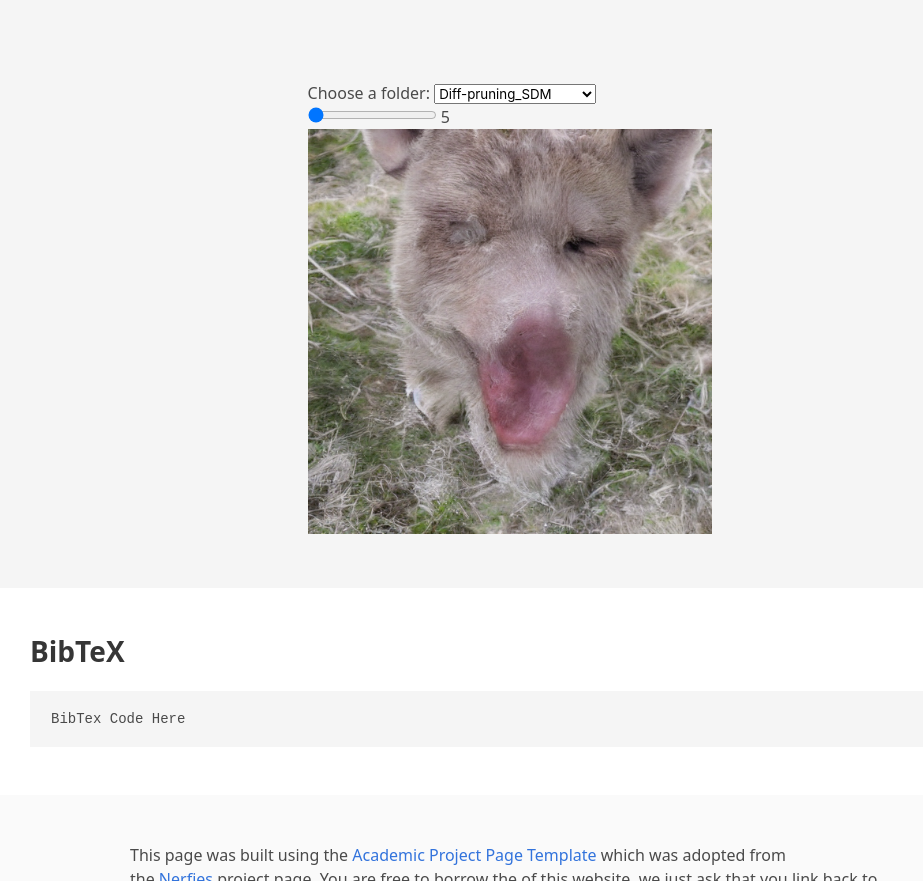
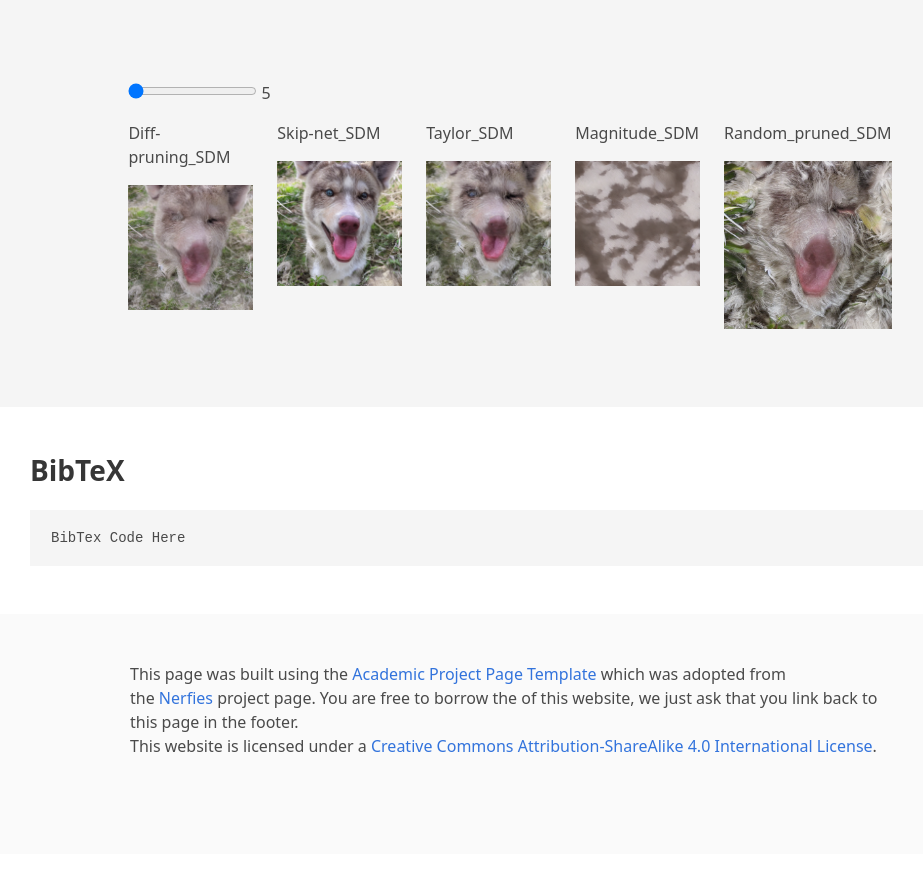
Before and after one commit to rusu4943/CSN, a plain HTML site: page index.html in a window 1280 px wide. Shown: the part 1126-2007 px from the top of the page, without its empty margins (130-1053 px from the left). After the commit the page ends 1980 px from the top, so only its background shows below. Drawn offline with nearby package versions, Linux system fonts and the light colour scheme; some icons are missing.

Commit message:
Update index.html

```diff
--- a/index.html
+++ b/index.html
@@ -180,35 +180,50 @@
       <div class="column is-four-fifths">
         <div class="content has-text-justified">
           <p>
-            <label for="folderSelect">Choose a folder:</label>
-            <select id="folderSelect" onchange="updateImage()">
-              <option value="Diff-pruning_SDM">Diff-pruning_SDM</option>
-              <option value="Skip-net_SDM">Skip-net_SDM</option>
-              <option value="Taylor_SDM">Taylor_SDM</option>
-              <option value="magnitude_SDM">Magnitude_SDM</option>
-              <option value="random_pruned_SDM">Random_pruned_SDM</option>
-            </select>
-            <br />
             <input id="valR" type="range" min="5" max="50" value="5" step="5" oninput="showVal(this.value)" onchange="showVal(this.value)" />
             <span id="range">5</span>
             <br />
-            <img id="img">
+            <div class="columns is-centered">
+              <div class="column">
+                <p>Diff-pruning_SDM</p>
+                <img id="img1">
+              </div>
+              <div class="column">
+                <p>Skip-net_SDM</p>
+                <img id="img2">
+              </div>
+              <div class="column">
+                <p>Taylor_SDM</p>
+                <img id="img3">
+              </div>
+              <div class="column">
+                <p>Magnitude_SDM</p>
+                <img id="img4">
+              </div>
+              <div class="column">
+                <p>Random_pruned_SDM</p>
+                <img id="img5">
+              </div>
+            </div>
 
             <script>
-              function showVal(newVal){
-                document.getElementById("range").innerHTML=newVal;
-                updateImage();
+              function showVal(newVal) {
+                document.getElementById("range").innerHTML = newVal;
+                updateImages();
               }
 
-              function updateImage() {
-                var folder = document.getElementById("folderSelect").value;
+              function updateImages() {
                 var val = document.getElementById("valR").value;
-                document.getElementById("img").src = "static/images/SDM/" + folder + "/" + val + ".png";
+                document.getElementById("img1").src = "static/images/SDM/Diff-pruning_SDM/" + val + ".png";
+                document.getElementById("img2").src = "static/images/SDM/Skip-net_SDM/" + val + ".png";
+                document.getElementById("img3").src = "static/images/SDM/Taylor_SDM/" + val + ".png";
+                document.getElementById("img4").src = "static/images/SDM/Magnitude_SDM/" + val + ".png";
+                document.getElementById("img5").src = "static/images/SDM/Random_pruned_SDM/" + val + ".png";
               }
 
-              // Initialize the image on page load
+              // Initialize the images on page load
               window.onload = function() {
-                updateImage();
+                updateImages();
               }
             </script>
           </p>
@@ -218,34 +233,6 @@
   </div>
 </section>
 
-
-<!-- <section class="section hero is-light">
-  <div class="container is-max-desktop">
-    <div class="columns is-centered has-text-centered">
-      <div class="column is-four-fifths">
-        <div class="content has-text-justified">
-          <p>
-            <input id="valR" type="range" min="5" max="50" value="0" step="5" oninput="showVal(this.value)" onchange="showVal(this.value)" />
-            <span id="range">0</span>
-            <br />
-            <img id="img">
-
-          <script>
-
-            var val = document.getElementById("valR").value;
-                document.getElementById("range").innerHTML=val;
-                document.getElementById("img").src = "static/images/SDM/Diff-pruning_SDM/"+val + ".png";
-                function showVal(newVal){
-                  document.getElementById("range").innerHTML=newVal;
-                  document.getElementById("img").src = "static/images/SDM/Diff-pruning_SDM/"+newVal+ ".png";
-                }
-          </script>
-          </p>
-        </div>
-      </div>
-    </div>
-  </div>
-</section> -->
 
 
 
```
